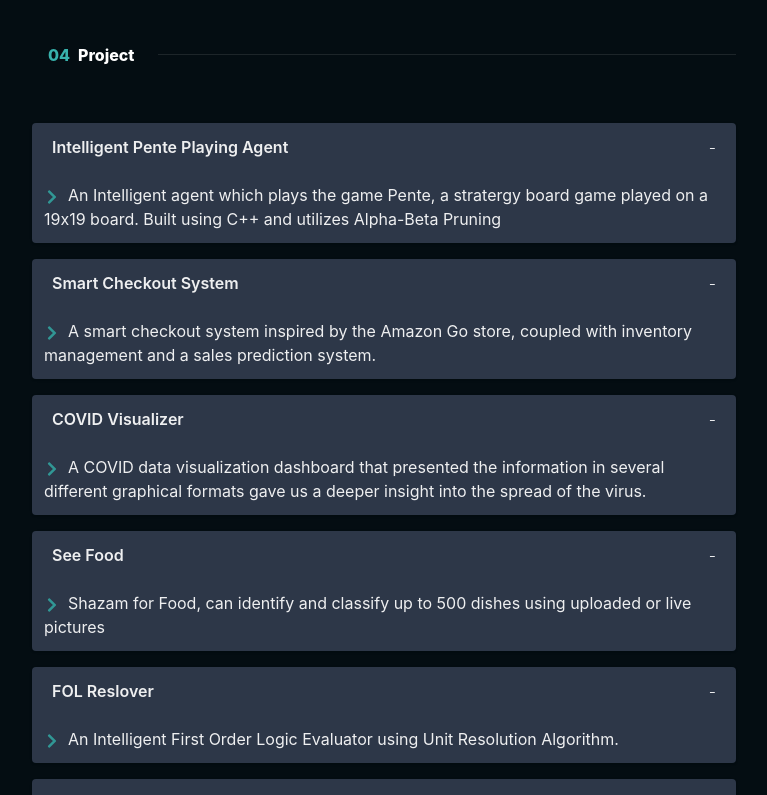
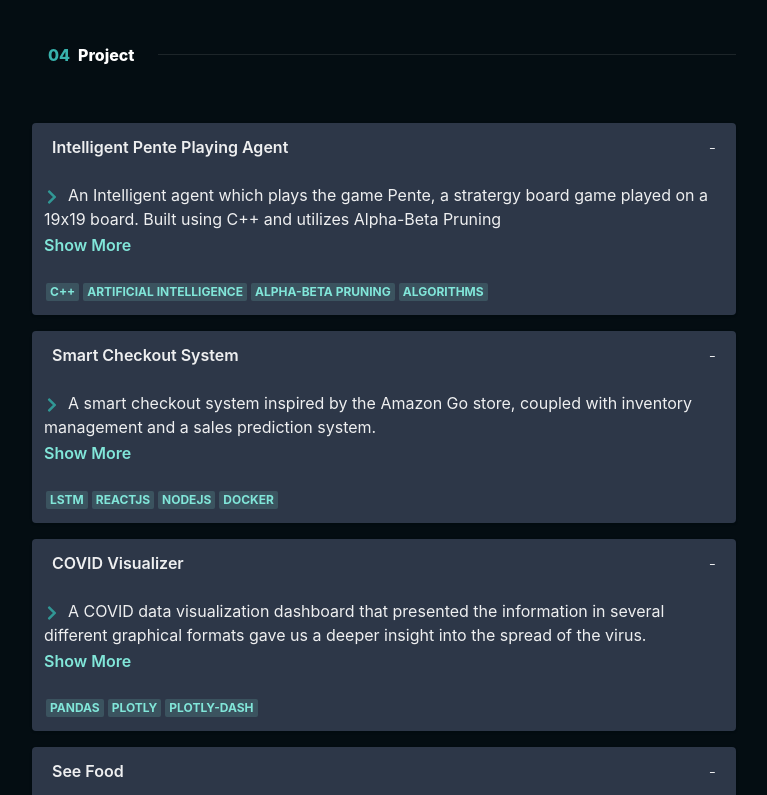
Before and after one commit to MeMihir/portfolio, a React (Create React App) app in the folder v2/: page / in a window 1280 px wide. Shown: the part 3220-4015 px from the top of the page, without its empty margins (352-1119 px from the left). Built offline with nearby package versions, Linux system fonts and the light colour scheme.

Commit message:
modify project componenet

```diff
--- a/v2/src/components/Project.jsx
+++ b/v2/src/components/Project.jsx
@@ -1,7 +1,132 @@
-import { Box, Card, CardBody, CardHeader, Container, Divider, Flex, HStack, List, ListIcon, ListItem, Stack, Text } from '@chakra-ui/react'
-import React from 'react'
-import { COLOR_SCHEME } from '../utils'
-import { FaChevronRight } from 'react-icons/fa'
+import {
+  Badge,
+  Box,
+  Button,
+  Card,
+  CardBody,
+  CardFooter,
+  CardHeader,
+  Container,
+  Divider,
+  Flex,
+  HStack,
+  IconButton,
+  Image,
+  Link,
+  List,
+  ListIcon,
+  ListItem,
+  Stack,
+  Text,
+  VStack,
+} from "@chakra-ui/react";
+import React, { useState } from "react";
+import { COLOR_SCHEME } from "../utils";
+import { FaChevronRight, FaGithub, FaGlobeAmericas } from "react-icons/fa";
+import { SiGooglecolab } from "react-icons/si";
+
+function ProjectCard({ project }) {
+  const [showDetails, setShowDetails] = useState(false);
+
+  return (
+    <Card variant="elevated" key={project.projectName} size="sm">
+      <CardHeader>
+        <VStack>
+          <HStack justifyContent={"space-between"} w={"100%"}>
+            <Box px={2} align="left">
+              <Text fontWeight={600}>{project.projectName}</Text>
+              <HStack>
+                {project.links.github && (
+                  <Button
+                    as={Link}
+                    href={project.links.github}
+                    target="_blank"
+                    variant="link"
+                    colorScheme={COLOR_SCHEME}
+                    leftIcon={<FaGithub />}
+                  >
+                    Github
+                  </Button>
+                )}
+                |
+                {project.links.website && (
+                  <Button
+                    as={Link}
+                    href={project.links.website}
+                    target="_blank"
+                    variant="link"
+                    colorScheme={COLOR_SCHEME}
+                    leftIcon={<FaGlobeAmericas />}
+                  >
+                    Website
+                  </Button>
+                )}
+                {project.links.colab && (
+                  <Button
+                    as={Link}
+                    href={project.links.colab}
+                    target="_blank"
+                    variant="link"
+                    colorScheme={COLOR_SCHEME}
+                    leftIcon={<SiGooglecolab />}
+                  >
+                    Google Colab
+                  </Button>
+                )}
+              </HStack>
+            </Box>
+            <Box>
+              <Text px={2} fontWeight={300}>
+                {project.fromDate} -{" "}
+                {project.currentlyWorking ? "Present" : project.toDate}
+              </Text>
+            </Box>
+          </HStack>
+        </VStack>
+      </CardHeader>
+      <CardBody>
+        <Flex>
+          <Image src={project.image} h={50} />
+          <List align="left" spacing={1}>
+            <ListItem>
+              <ListIcon
+                boxSize={4}
+                as={FaChevronRight}
+                color={`${COLOR_SCHEME}.500`}
+              />
+              {project.details[0]}
+            </ListItem>
+            {showDetails &&
+              project.details.slice(1).map((item, index) => (
+                <ListItem key={index}>
+                  <ListIcon
+                    boxSize={4}
+                    as={FaChevronRight}
+                    color={`${COLOR_SCHEME}.500`}
+                  />
+                  {item}
+                </ListItem>
+              ))}
+            <Button
+              variant="link"
+              colorScheme={COLOR_SCHEME}
+              onClick={() => setShowDetails(!showDetails)}
+            >
+              {showDetails ? "Show Less" : "Show More"}
+            </Button>
+          </List>
+        </Flex>
+      </CardBody>
+      <CardFooter flexWrap={"wrap"} >
+        {project.tools.map((tool, index) => (
+          <Badge key={index} colorScheme={COLOR_SCHEME} m={0.5}  >
+            {tool}
+          </Badge>
+        ))}
+      </CardFooter>
+    </Card>
+  );
+}
 
 export default function Project({ projects }) {
   return (
@@ -23,44 +148,10 @@ export default function Project({ projects }) {
         </Stack>
         <Stack px={4} spacing={4}>
           {projects.map((proj, index) => (
-            <Box bottom key={index}>
-              <Card variant="elevated" key={proj.projectName} size="sm">
-                <CardHeader>
-                  <Flex justifyContent="space-between">
-                    <HStack>
-                      {/* <Image src={proj.image} h={50} /> */}
-                      <Box px={2} align="left">
-                        <Text fontWeight={600}>{proj.projectName}</Text>
-                        <Text>{proj.role}</Text>
-                      </Box>
-                    </HStack>
-                    <Text px={2} fontWeight={300}>
-                      {proj.fromDate} -{" "}
-                      {proj.currentlyWorking ? "Present" : proj.toDate}
-                    </Text>
-                  </Flex>
-                </CardHeader>
-                <CardBody>
-                  <Flex>
-                    <List align="left" spacing={3}>
-                      {proj.details.map((item, index) => (
-                        <ListItem key={index}>
-                          <ListIcon
-                            boxSize={4}
-                            as={FaChevronRight}
-                            color={`${COLOR_SCHEME}.500`}
-                          />
-                          {item}
-                        </ListItem>
-                      ))}
-                    </List>
-                  </Flex>
-                </CardBody>
-              </Card>
-            </Box>
+            <ProjectCard project={proj} key={index} />
           ))}
         </Stack>
       </Stack>
     </Container>
-  )
+  );
 }
```
